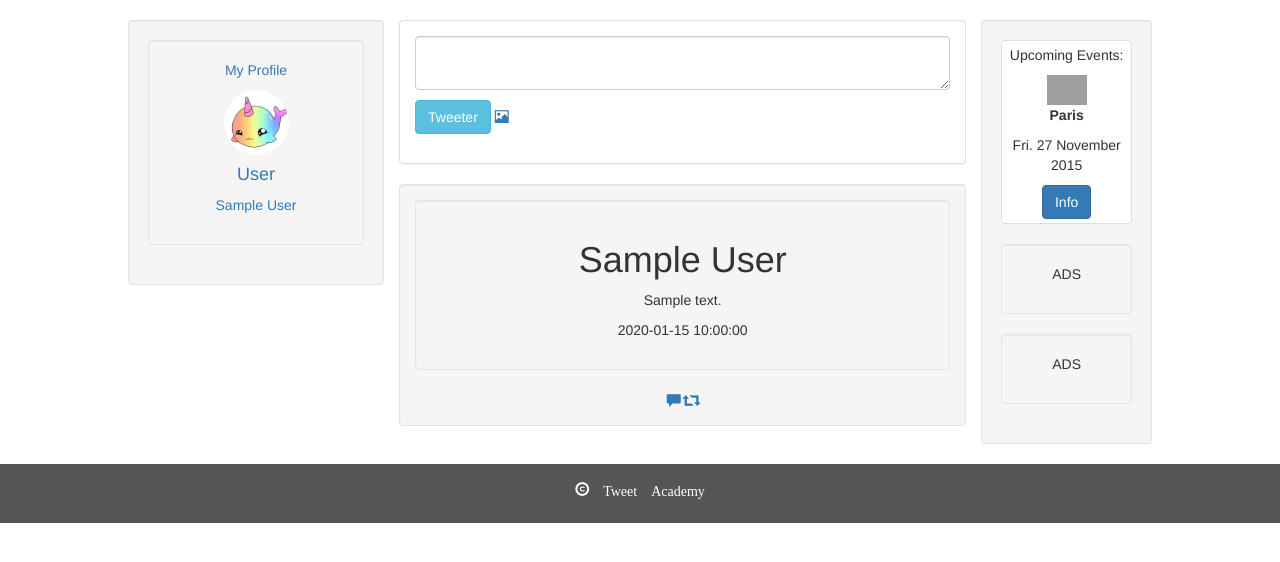
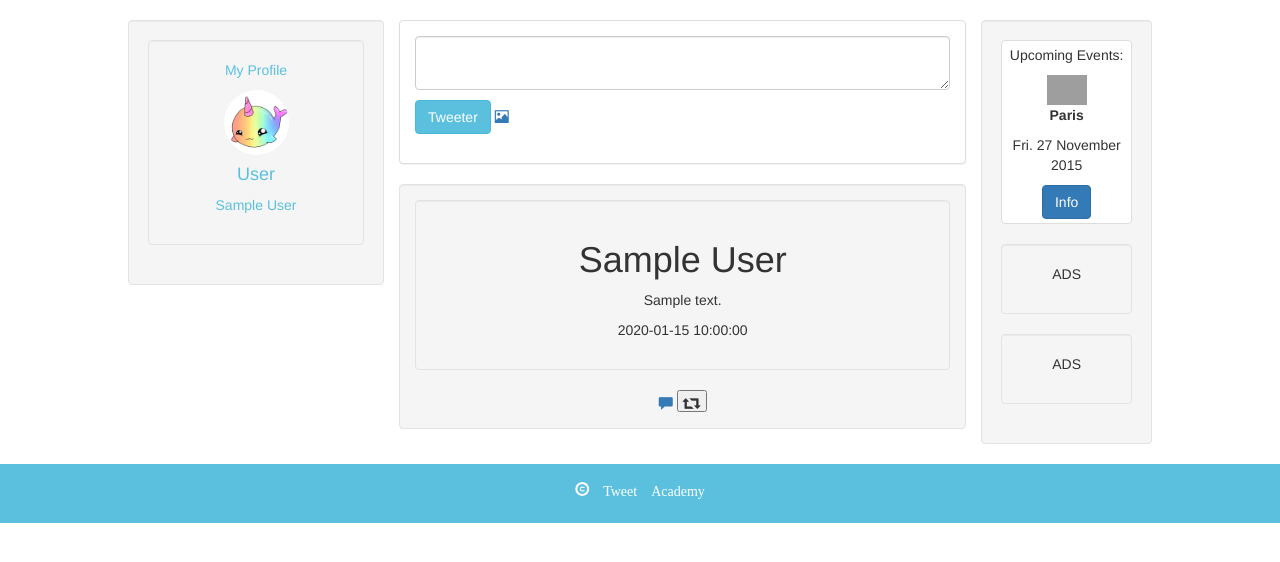
Before and after one commit to quentinguitard/Twitter_Academie, a PHP site: page /index.php?controller=home in a window 1280 px wide. Shown: the part 123-685 px from the top of the page. Run offline with PHP 8.4, Linux system fonts and the light colour scheme; the visitor is signed in with stand-in values (Sample User, id 1); tables that the repository leaves empty hold one stand-in row (values such as "Sample post"); some libraries are stand-ins or nearby versions; grey boxes are pictures that could not be loaded.

Commit message:
ReTweet controller

```diff
--- /dev/null
+++ b/controllers/ReTweetController.php
@@ -0,0 +1,15 @@
+<?php
+
+class ReTweetController {
+
+	function reTweet(){
+			$idTweet = $_GET['idTweet'];
+			var_dump($idTweet);
+			$database = new Database();
+			$db = $database->getConnection();
+			$usermanager = new UserManager($db);
+			$gertrude = new TweetManager($db);
+			$row = $gertrude->reTweet($idTweet, $_SESSION['idUser']);
+		}
+}
+?>
--- a/controllers/Tweet.php
+++ b/controllers/Tweet.php
@@ -57,5 +57,14 @@ class Tweet {
 	public function setDeleted($deleted = true){
 		$this->_deleted = $deleted;
 	}
+	public function reTweet(){
+		$idTweet = $_GET['idTweet'];
+		var_dump($idTweet);
+		$database = new Database();
+		$db = $database->getConnection();
+		$usermanager = new UserManager($db);
+		$gertrude = new TweetManager($db);
+		$row = $gertrude->reTweet($idTweet);
+	}
 
 }
--- a/index.php
+++ b/index.php
@@ -4,6 +4,7 @@ require "controllers/AuthController.php";
 require "controllers/User.php";
 require "controllers/Tweet.php";
 require "controllers/ProfileController.php";
+require "controllers/ReTweetController.php";
 require "controllers/EditProfileController.php";
 require "models/tweetmanager.php";
 require "models/database.php";
--- a/style/home.css
+++ b/style/home.css
@@ -22,6 +22,9 @@
 	line-height: normal !important;
 	top: 2px !important;
 }
+.well{
+
+}
 
 .btn-group {
 	margin-top: 10px !important;
@@ -39,11 +42,16 @@
 	width: 100%;
 }
 footer {
-      background-color: #555;
+      background-color: #5bc0de;
       color: white;
       padding: 15px;
+      bottom: 0px;
     }
 
 .container {
 	width: 80%;
 }
+
+a:hover, a:visited, a:link {
+	color: #5bc0de;
+}
--- a/style/profil.css
+++ b/style/profil.css
@@ -69,7 +69,8 @@
 }
 
 footer {
-      background-color: #555;
+      background-color: pink;
       color: white;
       padding: 15px;
+
     }
--- a/views/home.php
+++ b/views/home.php
@@ -75,10 +75,10 @@ var_dump($_SESSION['idUser']);
 							<div class="well">
 								<h1><?php echo $row[$i]['displayName']; ?></h1>
 								<p><?php echo $row[$i]['tweetContent']; ?></p>
-								<p><?php echo $row[$i]['tweetDate']; ?></p>
+								<p><?php echo $row[$i]['tweetDate'];?></p>
 							</div>
 							<a><span class="glyphicon glyphicon-comment"></span></a>
-							<a><span class="glyphicon glyphicon-retweet"></span></a>
+							<button onclick="reTweet(<?php echo $row[$i]['idTweet']; ?>)"><span class="glyphicon glyphicon-retweet"></span></button>
 						</div>
 
 						<?php
@@ -110,6 +110,12 @@ var_dump($_SESSION['idUser']);
 <footer class="container-fluid text-center">
 	<p><span class="glyphicon glyphicon-copyright-mark"> Tweet Academy</span></p>
 </footer>
-
+<script>
+	function reTweet(idTweet){
+		$.get('?controller=ReTweet&action=reTweet&idTweet=' + idTweet).then(() => {
+			console.log('retweet');
+		})
+	}
+</script>
 </body>
 </html>
```
Also changed, not shown: views/nav-bar.php (+1 -7 lines).
